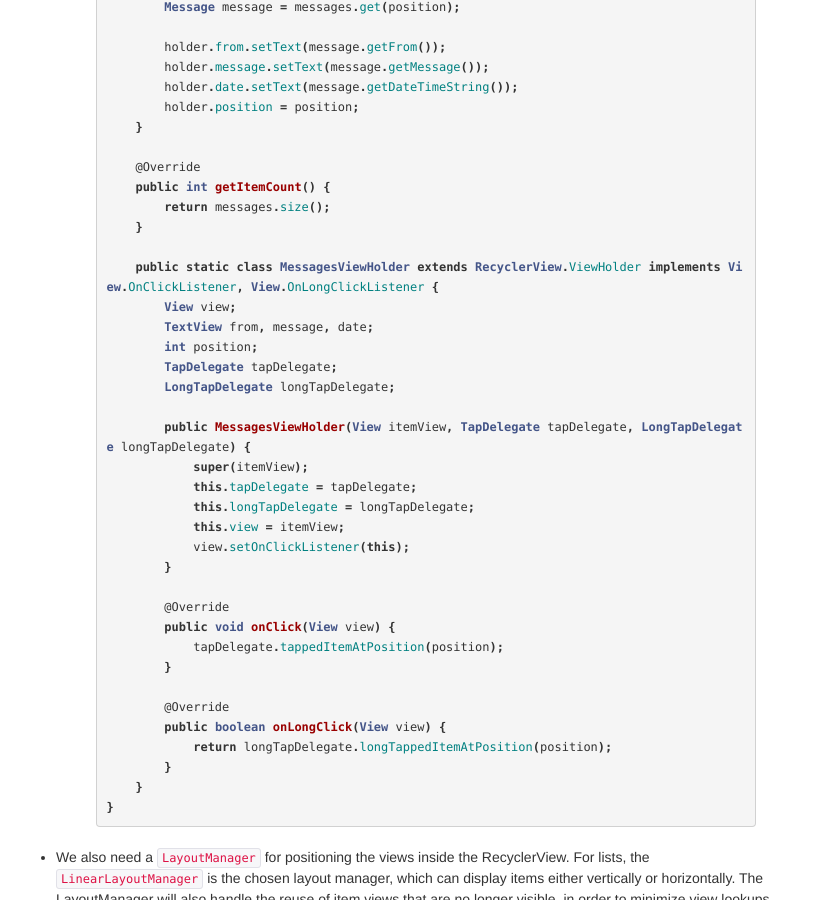
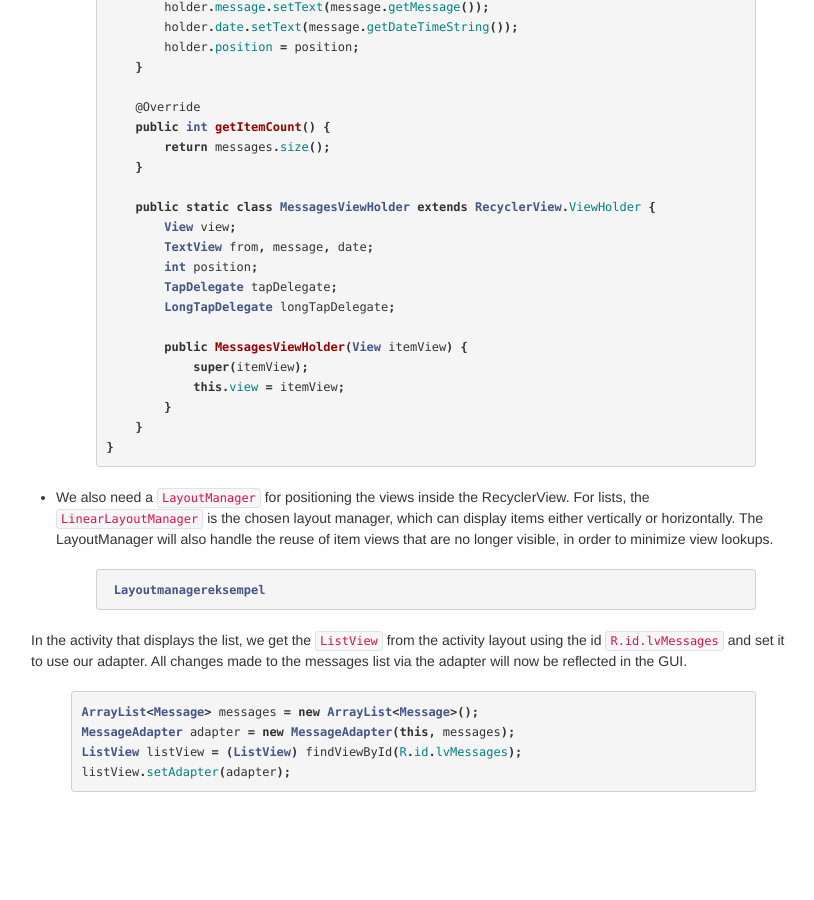
Before and after one commit to bekk/android101, a Jekyll site: the page built from docs/pages/list-recycler-view.html, in a window 1280 px wide and 900 px high, scrolled down 1879 px. Shown: the whole window, without its empty margins (29-843 px from the left). Built offline with Jekyll 4.4.1, drawn with Linux system fonts in a browser that asks for light colours; Markdown is read by kramdown in place of the engine named in the settings; after the commit the page ends 2751 px from its top, so only the background shows below that; some of the changed text lies outside the part shown.

Commit message:
Updated recycler view content

```diff
--- a/docs/pages/list-recycler-view.html
+++ b/docs/pages/list-recycler-view.html
@@ -64,12 +64,10 @@
 ppublic class MessagesAdapter extends RecyclerView.Adapter<MessagesAdapter.MessagesViewHolder> {
     private LayoutInflater inflater;
     private List<Message> messages;
-    private TapDelegate tapDelegate;
 
-    public MessagesAdapter(LayoutInflater inflater, List<Message> messages, TapDelegate tapDelegate) {
+    public MessagesAdapter(LayoutInflater inflater, List<Message> messages) {
         this.inflater = inflater;
         this.messages = messages;
-        this.tapDelegate = tapDelegate;
     }
 
     @Override
@@ -99,29 +97,16 @@
         return messages.size();
     }
 
-    public static class MessagesViewHolder extends RecyclerView.ViewHolder implements View.OnClickListener, View.OnLongClickListener {
+    public static class MessagesViewHolder extends RecyclerView.ViewHolder {
         View view;
         TextView from, message, date;
         int position;
         TapDelegate tapDelegate;
         LongTapDelegate longTapDelegate;
 
-        public MessagesViewHolder(View itemView, TapDelegate tapDelegate, LongTapDelegate longTapDelegate) {
+        public MessagesViewHolder(View itemView) {
             super(itemView);
-            this.tapDelegate = tapDelegate;
-            this.longTapDelegate = longTapDelegate;
             this.view = itemView;
-            view.setOnClickListener(this);
-        }
-
-        @Override
-        public void onClick(View view) {
-            tapDelegate.tappedItemAtPosition(position);
-        }
-
-        @Override
-        public boolean onLongClick(View view) {
-            return longTapDelegate.longTappedItemAtPosition(position);
         }
     }
 }
```
